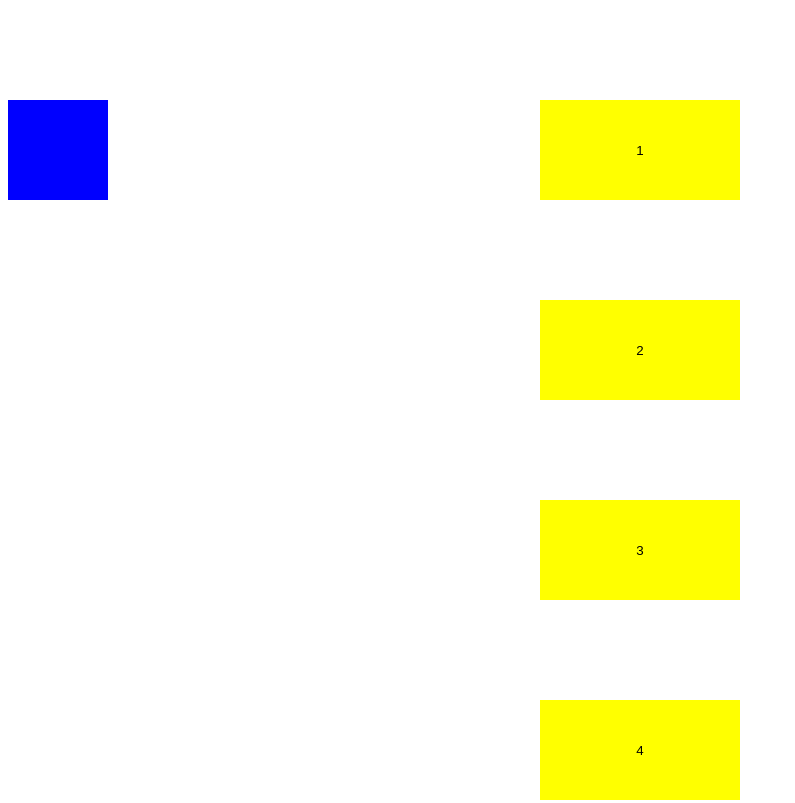
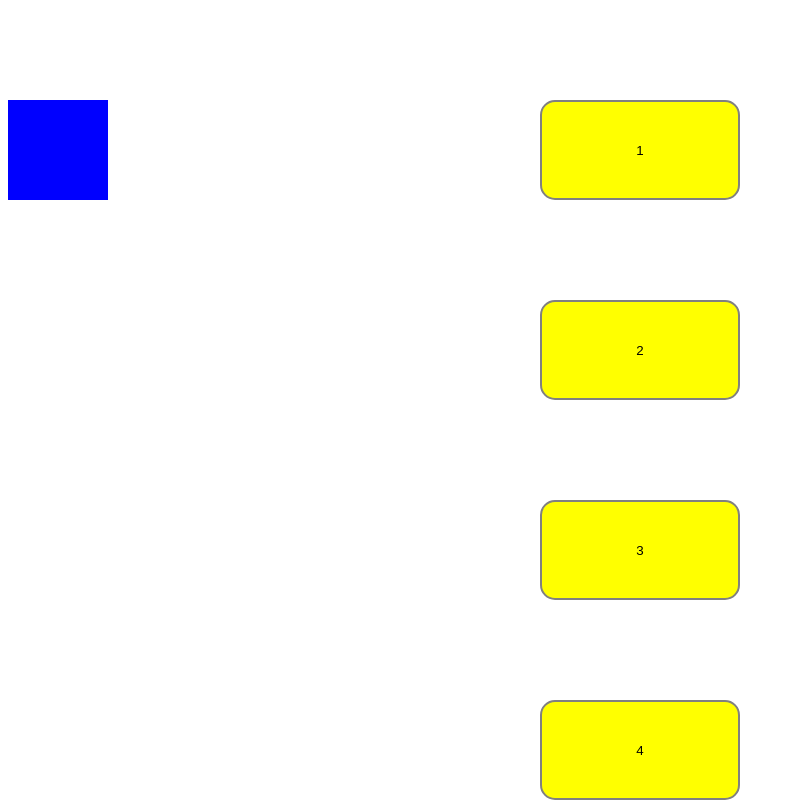
Before and after one commit to galyanovskij/test_js, a website: page elements/index_1.html in a window 1280 px wide. Shown: the top 803 px of the page, without its empty margins (0-795 px from the left). Drawn offline with Linux system fonts and the light colour scheme.

Commit message:
add try cath

```diff
--- a/elements/css/style.css
+++ b/elements/css/style.css
@@ -94,15 +94,33 @@ button {
     background-color: grey;
     margin-top: 10px;
  }
- button {
+ #my_button {
+   cursor: pointer;
    display: block;
    margin: 0 auto;
    margin-top: 100px;
    width: 200px;
    height: 100px;
    background-color: yellow;
-   border: none;
-   transition: 0.3s all;
+   border: solid 2px gray;
+   border-radius: 15px;
+   transition: 0.5s all;
+ }
+ button {
+   cursor: pointer;
+   display: block;
+   margin: 0 auto;
+   margin-top: 100px;
+   width: 200px;
+   height: 100px;
+   background-color: yellow;
+   border: solid 2px gray;
+   border-radius: 15px;
+   transition: 0.5s all;
+ }
+ button:hover {
+   background-color: aquamarine;
+
  }
 
  .blue {
--- a/elements/js/script.js
+++ b/elements/js/script.js
@@ -1,131 +1,53 @@
-"use strict";
+'use strict'
 
-const person = {
-  name: 'Alex',
-  age: 25,
-  old: {
-    name: 'Oleg',
-    age: 40
+// try {
+//   console.log("it's OK");
+//   console.log(item);
+//   console.log("next code");
+// } catch(error) {
+//   console.log(error);
+// } finally {
+//   console.log('final message');
+// }
+// // console.log(item);
+// console.log('we jumped over error');
+// const btn = document.querySelector('#two_button');
+// try {
+//   const btn_first = document.querySelector('#my_button').addEventListener('click', () =>{
+//     if (btn_first.classList.contains('red')) {
+//       btn_first.classList.remove('red');
+//         } else {
+//           btn_first.classList.add('red');
+//         }
+//     console.log('its OK');
+//     const div = document.createElement('div');
+//     div.classList.add('wrapper');
+//     document.body.append(div);
+//     btn.classList.add('red');
+//     // btn_first.classList.add('blue');
+//   });
+// } catch {
+// console.log('its not OK');
+// }
+const data = [
+  {
+    id: 'box',
+    tag: 'div'
   },
-  get userAge() {
-    return this.age;
+  {
+    id: '',
+    tag: 'nav'
   },
-  set userAge(num) {
-    this.age = num;
+  {
+    id: 'box',
+    tag: 'span'
   }
+]
 
-};
+data.forEach((blockObj, i) =>{
+  const block = document.createElement(blockObj.tag);
+  if (!blockObj.id) throw new Error(`В даних під номером ${i+1} немає id`);
+  block.setAttribute('id', blockObj.id );
+  document.body.append(block);
 
-console.log(person.userAge); //25 використали get
-console.log(person.userAge = 40); //використали set
-console.log(person.userAge); //40
-console.log(person.old.name); //40
-
-// інкапсуляція - захист даних
-// function User(name, age) {
-//   this.name = name;
-//   this.age = age;
-
-//   this.say = function() {
-//     console.log(`Імя користувача: ${name}, вік користувача: ${age}`);
-//   };
-// }
-
-// const oleg = new User('Oleg', 45);
-// console.log(oleg.name);
-// console.log(oleg.age);
-
-// oleg.name = 'Alex';
-// oleg.age = 25;
-
-// oleg.say();
-// інкапсулюємо доступ ззовні
-function User(name, age) {
-  this.name = name;
-  let userAge = age;
-
-  this.say = function() {
-    console.log(`Імя користувача: ${this.name}, вік користувача: ${userAge}`);
-  };
-
-  this.getAge  = function() {
-    return userAge;
-  }
-  this.setAge  = function(age) {
-    if (typeof age === 'number' && age > 0 && age < 110){
-      userAge = age;
-    } else {
-      console.log('Хибне значення');
-    }
-
-  };
-
-}
-
-const oleg = new User('Oleg', 45);
-console.log(oleg.name);
-console.log(oleg.getAge());
-
-// oleg.name = 'Alex';
-oleg.setAge(25);
-oleg.setAge(250);
-console.log(oleg.getAge());
-oleg.say();
-
-// перепишемо на class
-
-class User {
-    constructor(name, age) {
-      this.name = name;
-      this._age = age;
-    }
-
-  say() {
-    console.log(`Імя користувача: ${this.name}, вік користувача: ${this._age}`);
-  }
-
-  get age() {
-    return this._age;
-  }
-  set age(age) {
-    if (typeof age === 'number' && age > 0 && age < 110){
-      this._age = age;
-    } else {
-      console.log('Хибне значення');
-    }
-
-  }
-
-}
-
-const oleg = new User('Oleg', 45);
-console.log(oleg.age);
-oleg.age = 99;
-console.log(oleg.age);
-oleg.say();
-
-// роболта з модулями
-// анонімна самовизивна функція
-const number = 1;
-
-(function(){
-  // створюємо васну область бачення
-  let number = 2;
-  console.log(number);
-  console.log(number +3);
-}())
-
-console.log(number);
-
-// створення обєктного інтерфейсу
-const user = (function(){
-  const privat = function(){
-    console.log('i am private');;
-  };
-  return {
-    seyHello: privat
-  };
-
-}());
-
-user.seyHello();
+});
```
Also changed, not shown: elements/index.html (+3 -2 lines), elements/index_3.html (+1 -1 lines), elements/js/script_5.js (added, +131 -0 lines).
